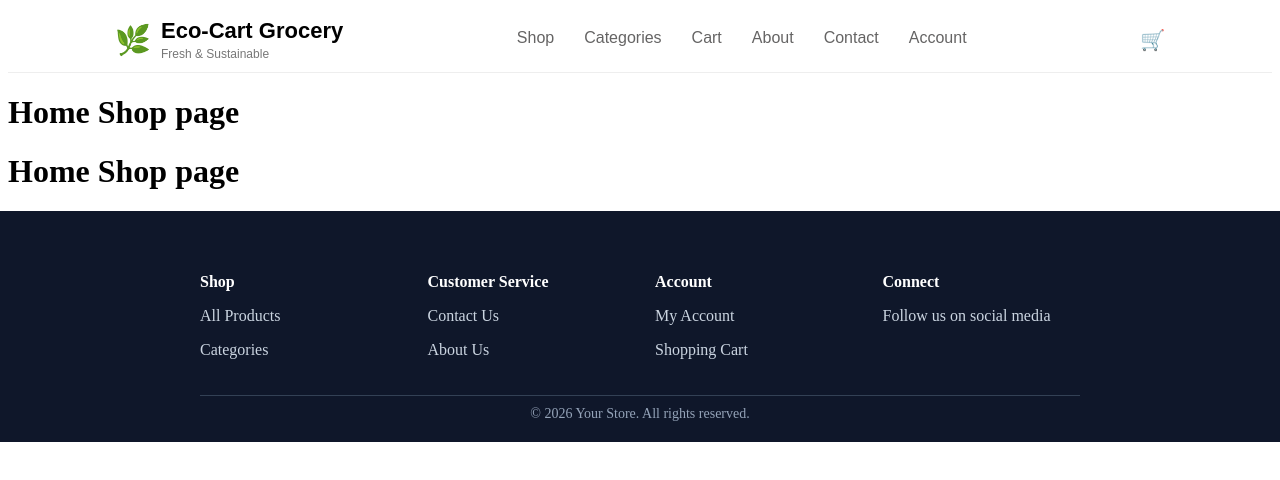
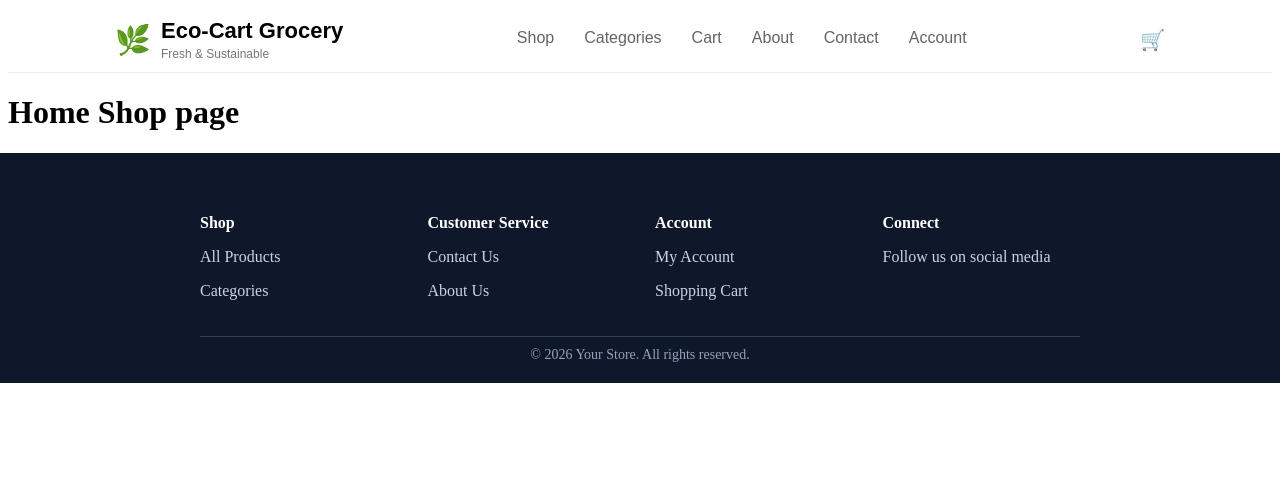
Before and after one commit to Ged45/Eco-Cart-Grocery, a React (Vite) app: page / in a window 1280 px wide. Shown: the top 480 px of the page. Built offline with nearby package versions, Linux system fonts and the light colour scheme.

Commit message:
Update App.jsx

```diff
--- a/src/App.jsx
+++ b/src/App.jsx
@@ -1,14 +1,13 @@
 import { Outlet } from "react-router-dom";
 import Header from "./components/Header";
 import Footer from "./components/Footer";
-import HomeShop from "./pages/home-shope";
+
 
 function App() {
   return (
     <>
       <Header />
       <Outlet />
-      <HomeShop/>
       {/* add ur pages here */}
       <Footer />
     </>
```
